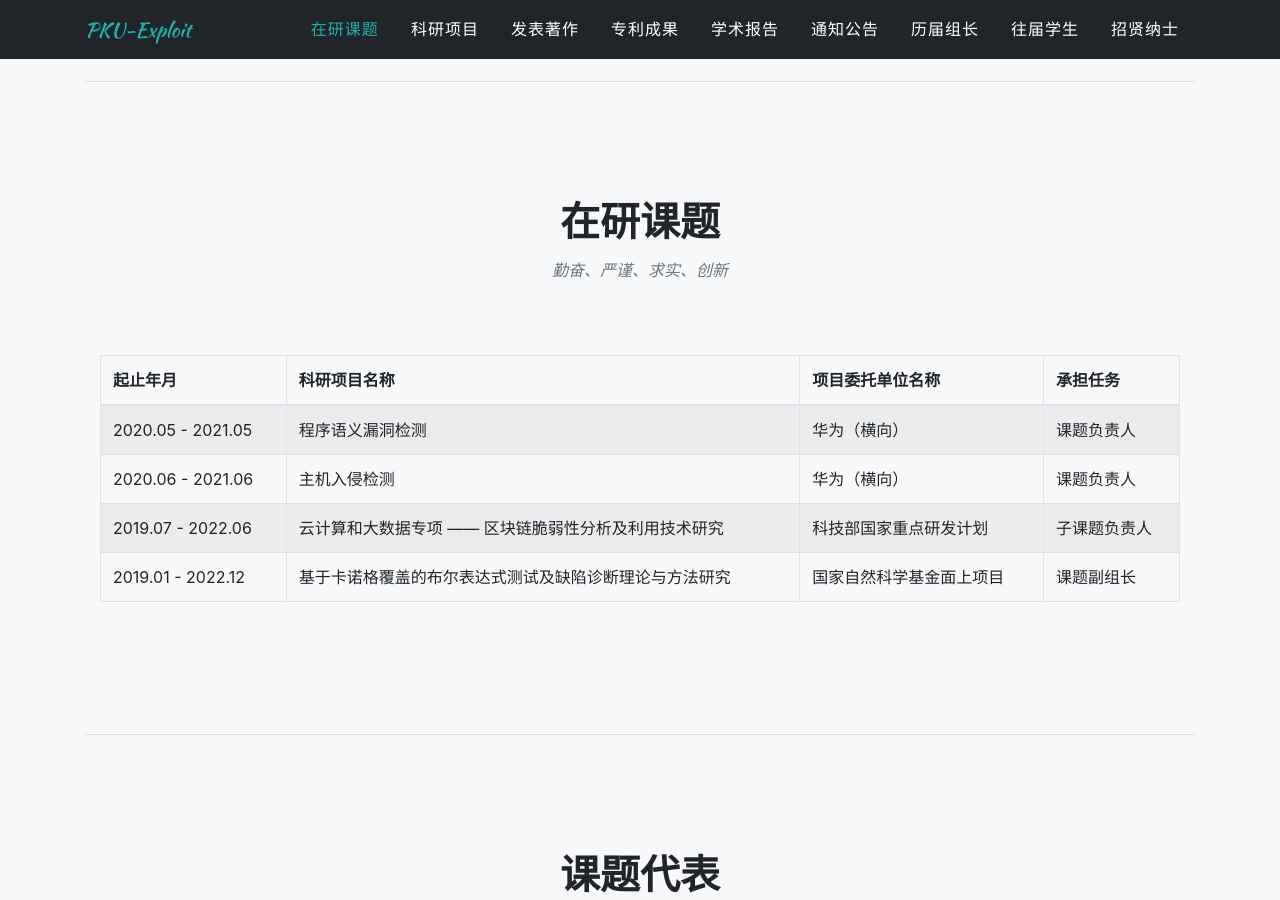
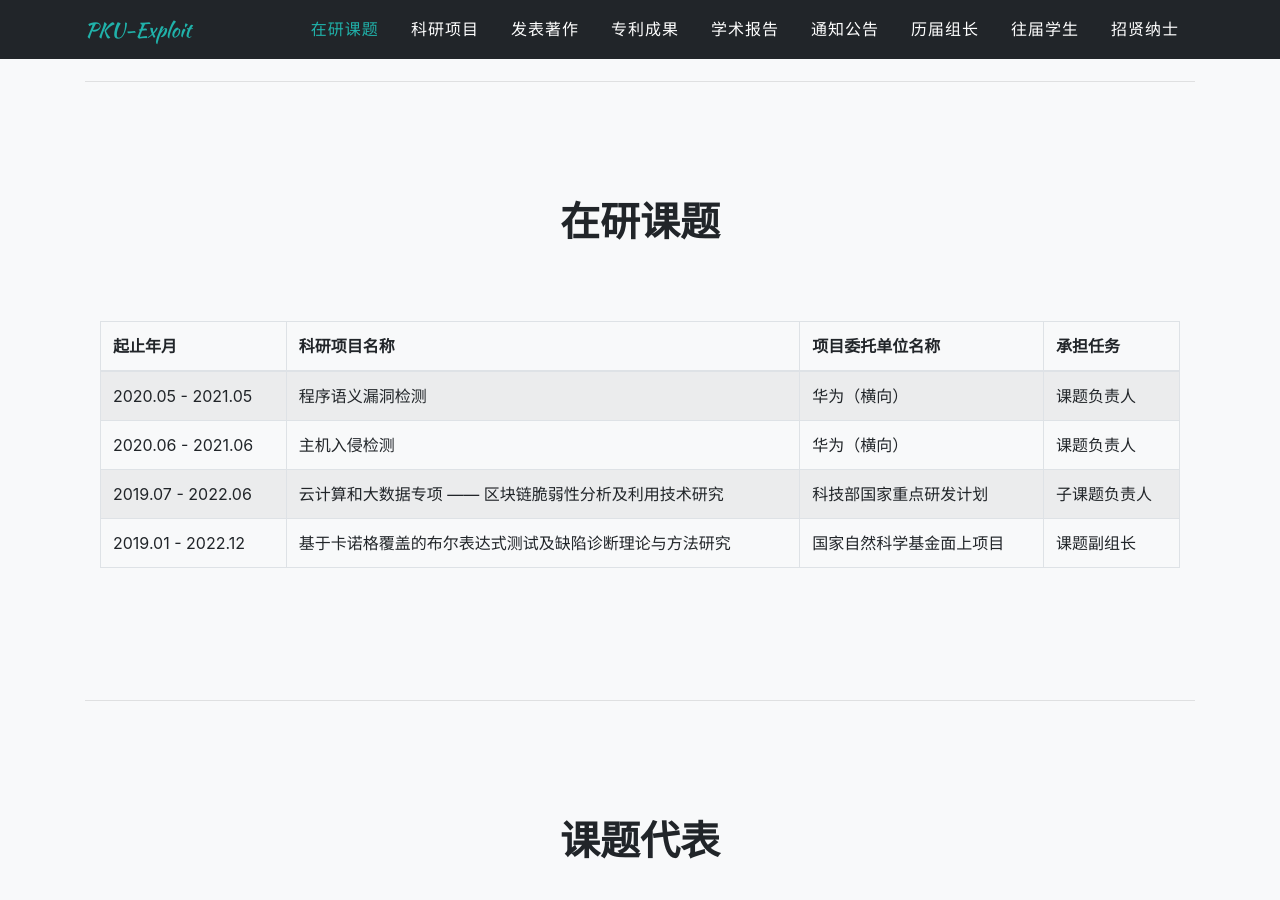
Before and after one commit to xxycfhb/xxycfhb.github.io, a Jekyll site: the page built from pages/current.html, in a window 1280 px wide and 900 px high, scrolled down 796 px. Built offline with Jekyll 4.4.1, drawn with Linux system fonts in a browser that asks for light colours; some web fonts are replaced.

Commit message:
Update sitetext.yml

```diff
--- a/_data/sitetext.yml
+++ b/_data/sitetext.yml
@@ -292,7 +292,7 @@ tutor:
 
 currentprogram:
     title: "在研课题"
-    text: "勤奋、严谨、求实、创新"
+    text:
     program:
       - time: "2020.05 - 2021.05"
         name: "程序语义漏洞检测"
```
